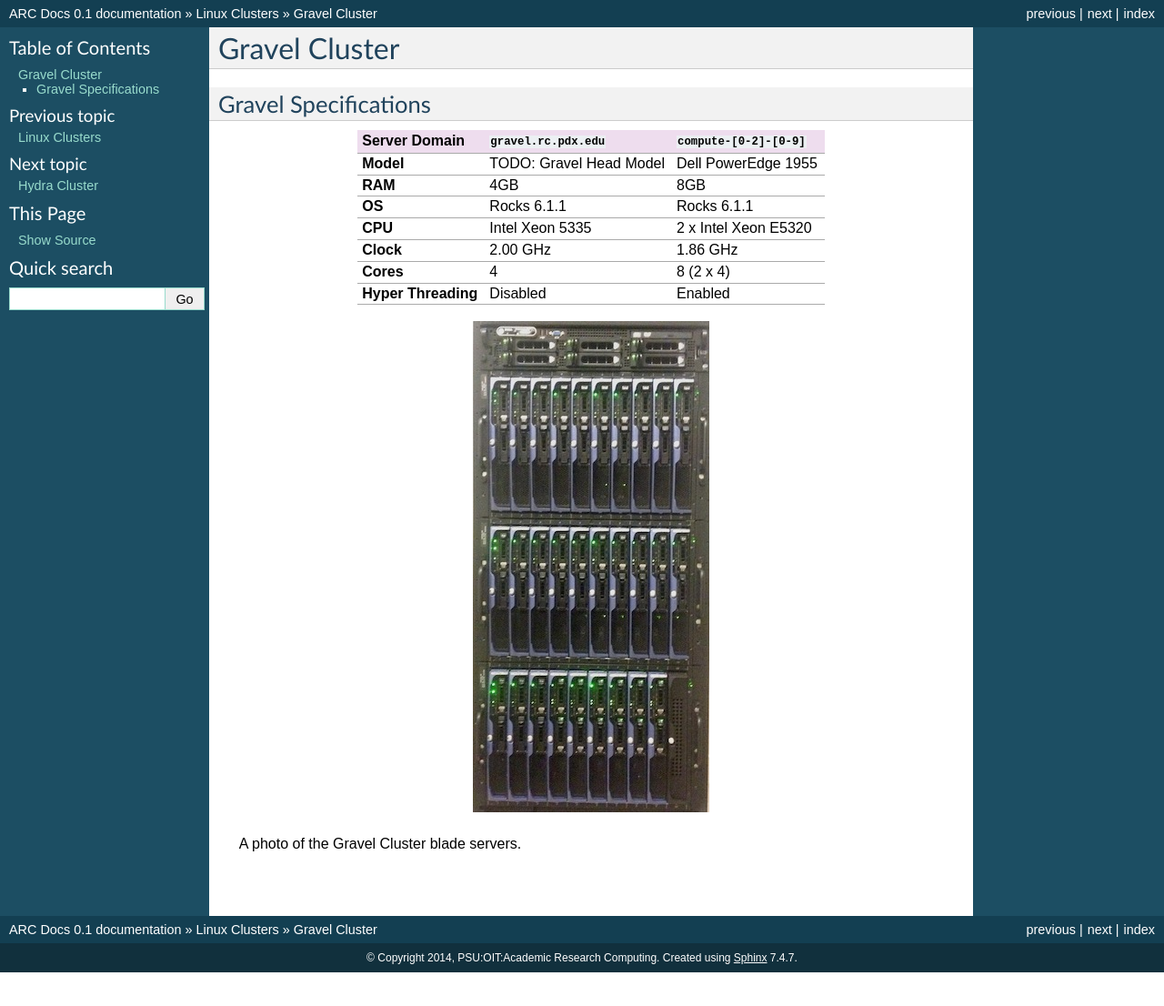
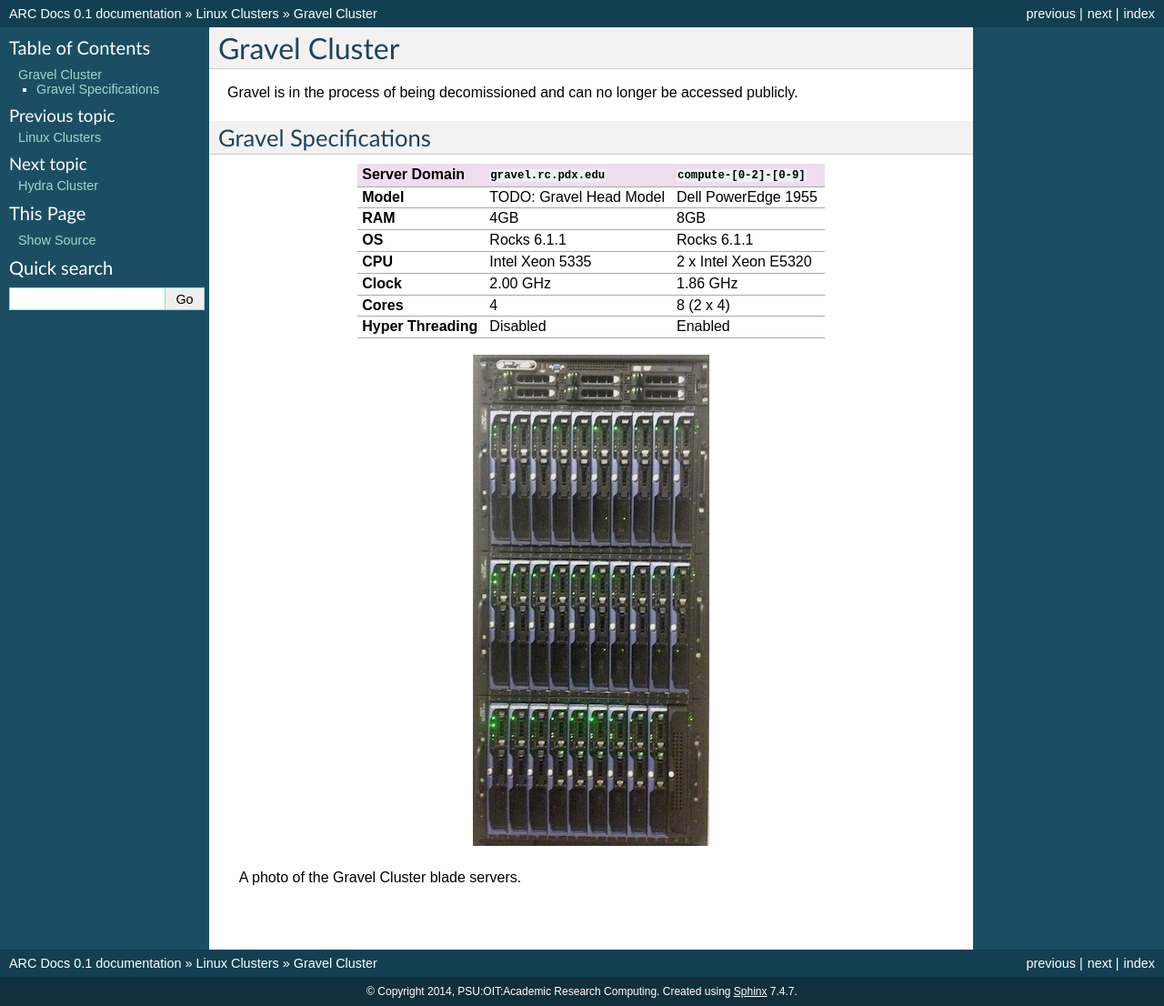
Before and after one commit to PSU-Research-Computing/psurc-docs, a Sphinx documentation site: the page built from source/linux_clusters/gravel.rst, in a window 1280 px wide. Shown: the whole page at 91% size. Built offline with Sphinx 7.4.7, drawn with Linux system fonts in a browser that asks for light colours; before the commit the page ends 1069 px from its top, so only the background shows below that.

Commit message:
Added gravel decommission note

```diff
--- a/source/linux_clusters/gravel.rst
+++ b/source/linux_clusters/gravel.rst
@@ -3,6 +3,8 @@
 **************
 Gravel Cluster
 **************
+
+Gravel is in the process of being decomissioned and can no longer be accessed publicly.
 
 
 Gravel Specifications
```
